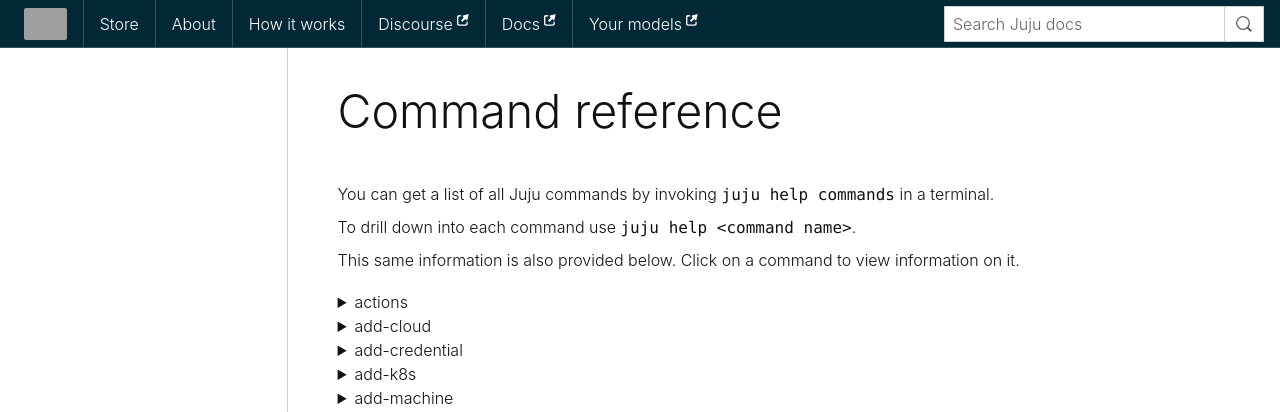
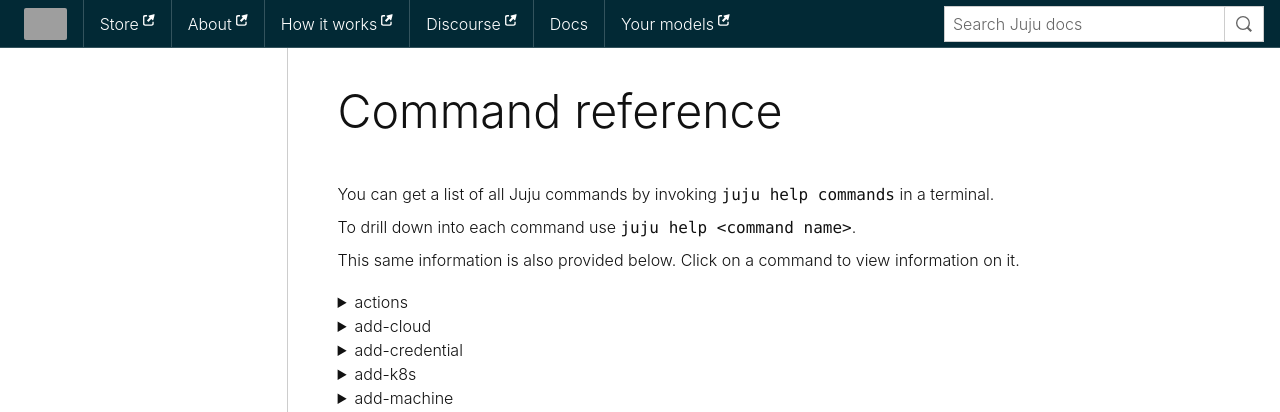
Before and after one commit to canonical-web-and-design/docs.jujucharms.com, a Python web app: template templates/commands.html in a window 1280 px wide. Shown: the top 412 px of the page. Run offline with Jinja, Linux system fonts and the light colour scheme; the template is opened without the code that fills it, so the values that code supplies are empty; some libraries are stand-ins or nearby versions; some web fonts are replaced; grey boxes are pictures that could not be loaded.

Commit message:
Make external icons in nav accurate

```diff
--- a/templates/base.html
+++ b/templates/base.html
@@ -217,19 +217,19 @@
 
           <ul class="p-navigation__links" role="menu">
             <li class="p-navigation__link" role="menuitem">
-              <a href="https://jujucharms.com/store" class="">Store</a>
+              <a href="https://jujucharms.com/store" class="p-link--external">Store</a>
             </li>
             <li class="p-navigation__link" role="menuitem">
-              <a href="https://jujucharms.com/jaas" class="">About</a>
+              <a href="https://jujucharms.com/jaas" class="p-link--external">About</a>
             </li>
             <li class="p-navigation__link" role="menuitem">
-              <a href="https://jujucharms.com/how-it-works" class="">How it works</a>
+              <a href="https://jujucharms.com/how-it-works" class="p-link--external">How it works</a>
             </li>
             <li class="p-navigation__link is-secondary-link" role="menuitem">
               <a class="p-link--external" href="https://discourse.jujucharms.com/">Discourse</a>
             </li>
             <li class="p-navigation__link" role="menuitem">
-              <a class="p-link--external" href="/">Docs</a>
+              <a class="" href="/">Docs</a>
             </li>
             <li class="p-navigation__link" role="menuitem">
               <a class="p-link--external" href="https://jujucharms.com/new/">Your models</a>
```
